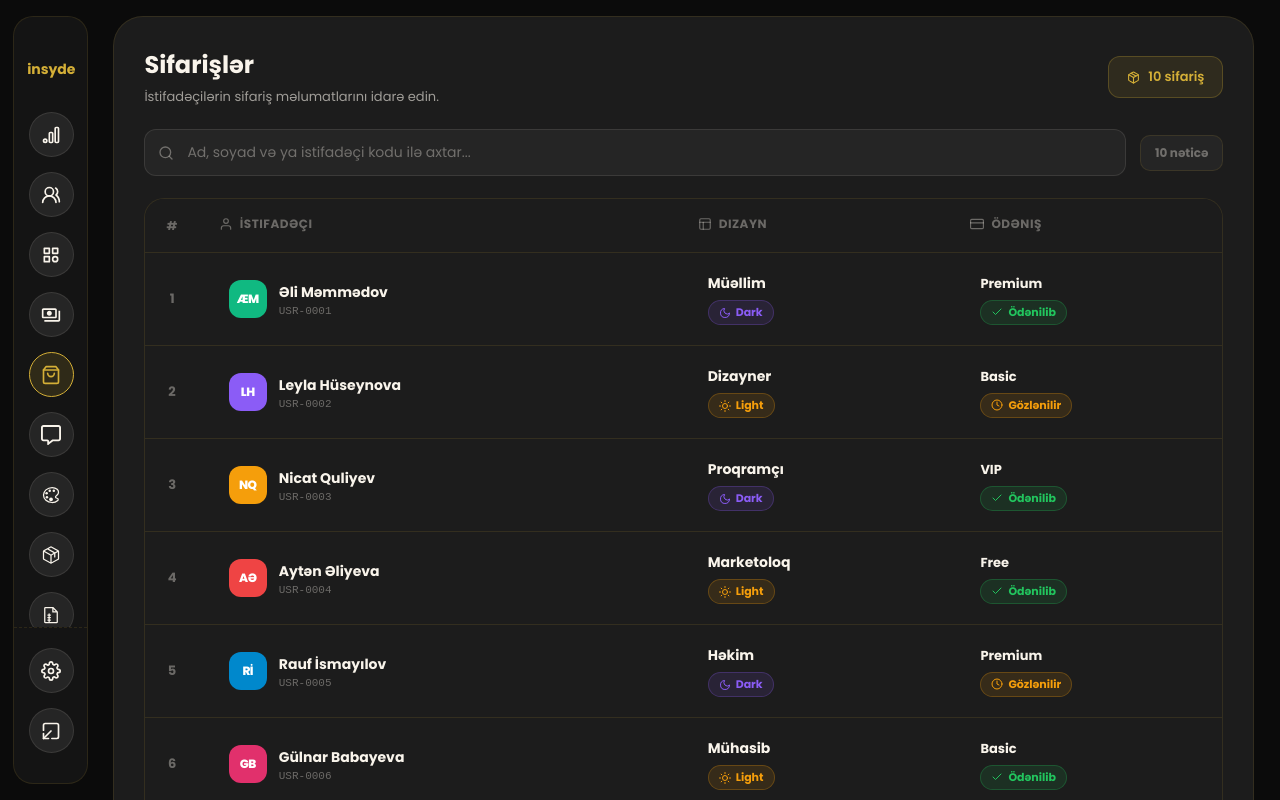
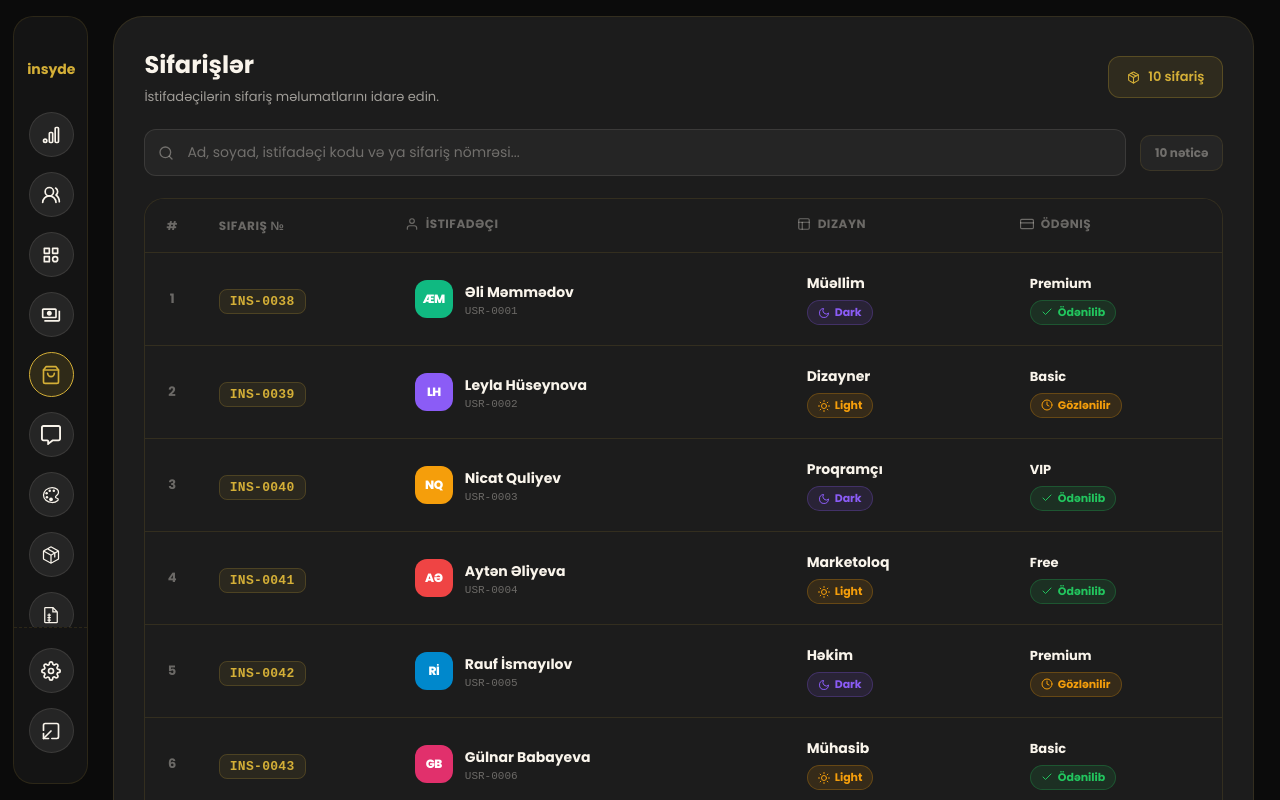
Before and after one commit to AliIsmayl/insyde-super-admin, a React (Vite) app: page /orders in a window 1280 px wide. Built offline with nearby package versions, Linux system fonts and the light colour scheme; sample sign-in values are in the browser's storage.

Commit message:
orders page add

```diff
--- a/src/Components/Orders/OrdersMain/OrdersMain.jsx
+++ b/src/Components/Orders/OrdersMain/OrdersMain.jsx
@@ -20,60 +20,70 @@ import "./OrdersMain.scss";
 const initialOrders = [
   {
     id: 1,
+    orderNo: "INS-0038",
     user: { firstName: "Əli", lastName: "Məmmədov", userCode: "USR-0001" },
     design: { firstName: "Əli", lastName: "Məmmədov", profession: "Müəllim", initials: "ÆM", ringMode: "dark" },
     payment: { package: "Premium", months: 12, isPaid: true },
   },
   {
     id: 2,
+    orderNo: "INS-0039",
     user: { firstName: "Leyla", lastName: "Hüseynova", userCode: "USR-0002" },
     design: { firstName: "Leyla", lastName: "Hüseynova", profession: "Dizayner", initials: "LH", ringMode: "light" },
     payment: { package: "Basic", months: 6, isPaid: false },
   },
   {
     id: 3,
+    orderNo: "INS-0040",
     user: { firstName: "Nicat", lastName: "Quliyev", userCode: "USR-0003" },
     design: { firstName: "Nicat", lastName: "Quliyev", profession: "Proqramçı", initials: "NQ", ringMode: "dark" },
     payment: { package: "VIP", months: 12, isPaid: true },
   },
   {
     id: 4,
+    orderNo: "INS-0041",
     user: { firstName: "Aytən", lastName: "Əliyeva", userCode: "USR-0004" },
     design: { firstName: "Aytən", lastName: "Əliyeva", profession: "Marketoloq", initials: "AƏ", ringMode: "light" },
     payment: { package: "Free", months: 1, isPaid: true },
   },
   {
     id: 5,
+    orderNo: "INS-0042",
     user: { firstName: "Rauf", lastName: "İsmayılov", userCode: "USR-0005" },
     design: { firstName: "Rauf", lastName: "İsmayılov", profession: "Həkim", initials: "Rİ", ringMode: "dark" },
     payment: { package: "Premium", months: 3, isPaid: false },
   },
   {
     id: 6,
+    orderNo: "INS-0043",
     user: { firstName: "Gülnar", lastName: "Babayeva", userCode: "USR-0006" },
     design: { firstName: "Gülnar", lastName: "Babayeva", profession: "Mühasib", initials: "GB", ringMode: "light" },
     payment: { package: "Basic", months: 12, isPaid: true },
   },
   {
     id: 7,
+    orderNo: "INS-0044",
     user: { firstName: "Tural", lastName: "Nəsirov", userCode: "USR-0007" },
     design: { firstName: "Tural", lastName: "Nəsirov", profession: "Hüquqşünas", initials: "TN", ringMode: "dark" },
     payment: { package: "VIP", months: 6, isPaid: false },
   },
   {
     id: 8,
+    orderNo: "INS-0045",
     user: { firstName: "Sevinc", lastName: "Orucova", userCode: "USR-0008" },
     design: { firstName: "Sevinc", lastName: "Orucova", profession: "Müəllim", initials: "SO", ringMode: "light" },
     payment: { package: "Premium", months: 12, isPaid: true },
   },
   {
     id: 9,
+    orderNo: "INS-0046",
     user: { firstName: "Kamran", lastName: "Həsənov", userCode: "USR-0009" },
     design: { firstName: "Kamran", lastName: "Həsənov", profession: "Mühəndis", initials: "KH", ringMode: "dark" },
     payment: { package: "Basic", months: 3, isPaid: false },
   },
   {
     id: 10,
+    orderNo: "INS-0047",
     user: { firstName: "Nərmin", lastName: "Süleymanova", userCode: "USR-0010" },
     design: { firstName: "Nərmin", lastName: "Süleymanova", profession: "Psixoloq", initials: "NS", ringMode: "light" },
     payment: { package: "Premium", months: 6, isPaid: true },
@@ -101,11 +111,11 @@ export default function OrdersMain() {
 
   // ── Search filter ─────────────────────────────────────────────
   const filteredOrders = orders.filter((o) => {
-    const fullName =
-      `${o.user.firstName} ${o.user.lastName}`.toLowerCase();
+    const fullName = `${o.user.firstName} ${o.user.lastName}`.toLowerCase();
     const code = o.user.userCode.toLowerCase();
+    const orderNo = o.orderNo.toLowerCase();
     const q = search.toLowerCase().trim();
-    return fullName.includes(q) || code.includes(q);
+    return fullName.includes(q) || code.includes(q) || orderNo.includes(q);
   });
 
   // ── Info modal helpers ────────────────────────────────────────
@@ -183,7 +193,7 @@ export default function OrdersMain() {
           <input
             type="text"
             className="orders__search-input"
-            placeholder="Ad, soyad və ya istifadəçi kodu ilə axtar..."
+            placeholder="Ad, soyad, istifadəçi kodu və ya sifariş nömrəsi..."
             value={search}
             onChange={(e) => setSearch(e.target.value)}
           />
@@ -208,6 +218,7 @@ export default function OrdersMain() {
           <thead>
             <tr>
               <th>#</th>
+              <th>Sifariş №</th>
               <th>
                 <span className="th-inner">
                   <FiUser /> İstifadəçi
@@ -228,7 +239,7 @@ export default function OrdersMain() {
           <tbody>
             {filteredOrders.length === 0 ? (
               <tr>
-                <td colSpan={4} className="orders__empty">
+                <td colSpan={5} className="orders__empty">
                   <FiSearch />
                   <span>Nəticə tapılmadı</span>
                 </td>
@@ -237,6 +248,9 @@ export default function OrdersMain() {
               filteredOrders.map((order, idx) => (
                 <tr key={order.id}>
                   <td className="orders__td-num">{idx + 1}</td>
+                  <td>
+                    <span className="orders__order-no">{order.orderNo}</span>
+                  </td>
 
                   {/* İSTİFADƏÇİ */}
                   <td>
--- a/src/Components/Orders/OrdersMain/OrdersMain.scss
+++ b/src/Components/Orders/OrdersMain/OrdersMain.scss
@@ -177,6 +177,19 @@
     font-size: 13px;
     font-weight: 700;
     color: var(--text-muted);
+  }
+
+  &__order-no {
+    font-family: "Courier New", monospace;
+    font-size: 13px;
+    font-weight: 700;
+    color: var(--text-link);
+    background: rgba(212, 175, 55, .08);
+    border: 1px solid rgba(212, 175, 55, .2);
+    padding: 4px 10px;
+    border-radius: 8px;
+    white-space: nowrap;
+    letter-spacing: .3px;
   }
 
   &__empty {
```
